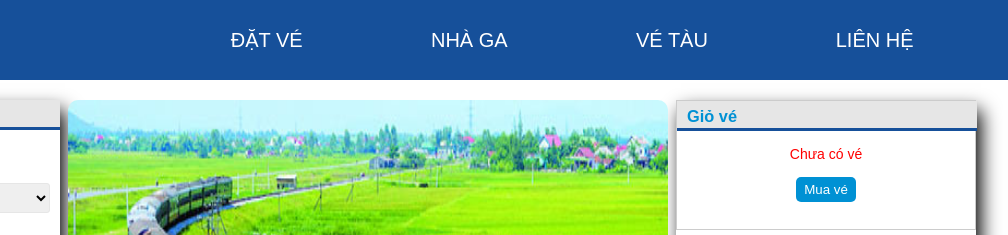
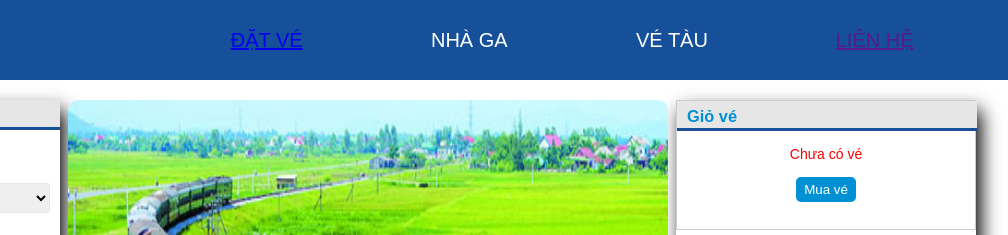
Before and after one commit to happy24h/train-demo, a plain HTML site: page home.html in a window 1280 px wide. Shown: the top 235 px of the page, 272-1280 px from the left. Drawn offline with Linux system fonts and the light colour scheme.

Commit message:
add tickets

```diff
--- a/home.html
+++ b/home.html
@@ -18,10 +18,10 @@
             <div class="row ">
             <div class="l-2"><img src="/assets/img/logo.png" alt=""></div>
             <div class="l-2"></div>
-            <div class="l-2">Đặt vé</div>
-            <div class="l-2">Nhà ga</div>
+            <div class="l-2"><a href="https://happy24h.github.io/train-demo/book-tickets/home.html">Đặt vé</a> </div>
+            <div class="l-2"><a href="https://happy24h.github.io/train-demo/login/index.html"></a>Nhà ga</div>
             <div class="l-2">Vé tàu</div>
-            <div class="l-2">Liên hệ</div>
+            <div class="l-2"><a href="">Liên hệ</a></div>
         </div>
     </div>
     </div>
```
